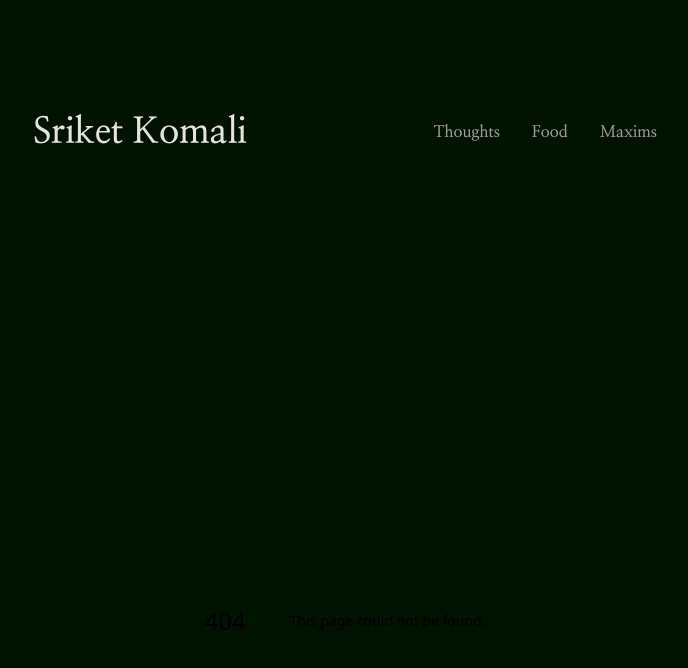
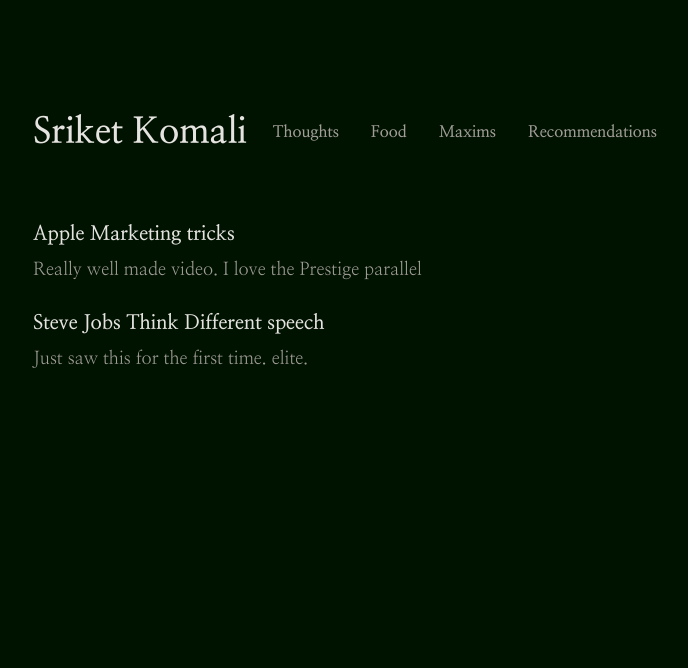
Before and after one commit to Sriketk/portfolio, a Next.js app: page /recommendations in a window 1280 px wide. Before the commit this address had no page. Shown: the top 668 px of the page, without its empty margins (295-983 px from the left). Built offline with nearby package versions, Linux system fonts and the light colour scheme.

Commit message:
upd w recs

```diff
--- a/app/maxims/page.tsx
+++ b/app/maxims/page.tsx
@@ -5,7 +5,7 @@ export default function Maxims() {
   const maxims = getMaxims();
 
   return (
-    <div className="space-y-12">
+    <div className="space-y-6">
       {maxims.map((maxim, index) => (
         <div
           key={index}
--- /dev/null
+++ b/app/recommendations/page.tsx
@@ -0,0 +1,28 @@
+import Link from "next/link";
+import { getRecommendations } from "@/lib/recommendations";
+
+export default function Recommendations() {
+  const recommendations = getRecommendations();
+
+  return (
+    <div className="space-y-6">
+      {recommendations.map((item, index) => (
+        <div key={index} className="space-y-2">
+          <h2 className="text-xl font-semibold text-foreground">
+            <Link
+              href={item.link}
+              className="transition-colors hover:text-muted-foreground"
+              target={item.link.startsWith("http") ? "_blank" : undefined}
+              rel={item.link.startsWith("http") ? "noopener noreferrer" : undefined}
+            >
+              {item.title}
+            </Link>
+          </h2>
+          <p className="text-lg leading-relaxed text-muted-foreground">
+            {item.description}
+          </p>
+        </div>
+      ))}
+    </div>
+  );
+}
--- a/components/header.tsx
+++ b/components/header.tsx
@@ -26,6 +26,12 @@ export function Header() {
           >
             Maxims
           </Link>
+          <Link
+            href="/recommendations"
+            className="text-muted-foreground transition-colors hover:text-foreground"
+          >
+            Recommendations
+          </Link>
           {/* <Link
             href="/projects"
             className="text-muted-foreground transition-colors hover:text-foreground"
--- /dev/null
+++ b/lib/recommendations.ts
@@ -0,0 +1,24 @@
+export type Recommendation = {
+  title: string;
+  description: string;
+  link: string;
+};
+
+const recommendations: Recommendation[] = [
+  {
+    title: "Apple Marketing tricks",
+    description: "Really well made video. I love the Prestige parallel",
+    link: "https://www.youtube.com/watch?v=9H87tHCLK1Q&list=LL&index=2",
+  },
+
+  {
+    title: "Steve Jobs Think Different speech",
+    description: "Just saw this for the first time. elite.",
+    link: "https://www.youtube.com/watch?v=keCwRdbwNQY",
+  }
+  // Add more recommendations here
+];
+
+export function getRecommendations(): Recommendation[] {
+  return recommendations;
+}
```
